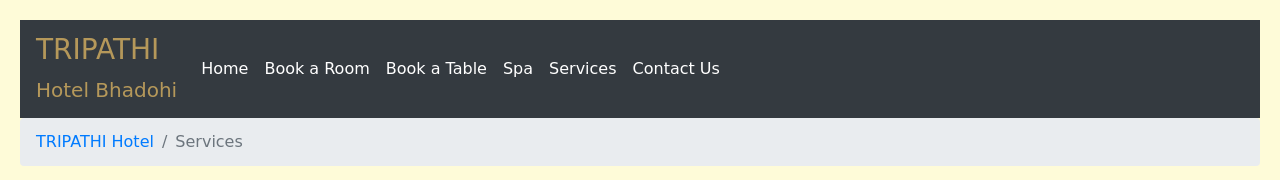
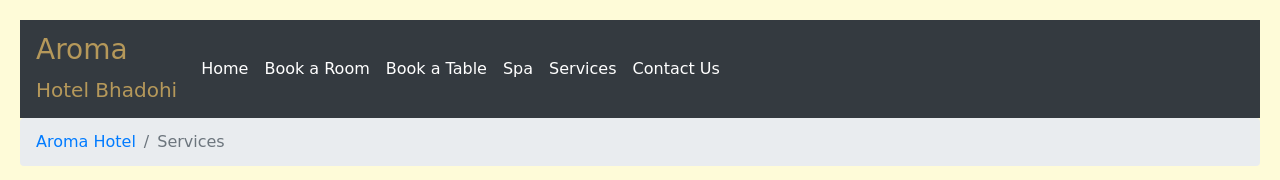
Before and after one commit to pothulavenu/Aroma-hotel, a plain HTML site: page services.html in a window 1280 px wide. Shown: the top 180 px of the page. Drawn offline with nearby package versions, Linux system fonts and the light colour scheme.

Commit message:
Update services.html

```diff
--- a/services.html
+++ b/services.html
@@ -6,7 +6,7 @@
     <link rel="stylesheet" href="https://maxcdn.bootstrapcdn.com/bootstrap/4.0.0/css/bootstrap.min.css" integrity="sha384-Gn5384xqQ1aoWXA+058RXPxPg6fy4IWvTNh0E263XmFcJlSAwiGgFAW/dAiS6JXm" crossorigin="anonymous">
     <link rel="stylesheet" href="css/style.css">
     <link rel="stylesheet" href="https://cdnjs.cloudflare.com/ajax/libs/font-awesome/4.7.0/css/font-awesome.min.css">
-    <title>TRIPATHI Hotel</title>
+    <title>Aroma Hotel</title>
     <!-- Start of Async Drift Code -->
 <script>
 	"use strict";
@@ -40,7 +40,7 @@
 
     <header class="sticky-top" style="background-color:#fefbd8;">
       <nav class="navbar navbar-expand-lg navbar-dark bg-dark">
-        <a class="navbar-brand" style="color: #b5985a;" href="#"><h3>TRIPATHI</h3><h7>Hotel Bhadohi</h7></a>
+        <a class="navbar-brand" style="color: #b5985a;" href="#"><h3>Aroma</h3><h7>Hotel Bhadohi</h7></a>
         <button class="navbar-toggler" type="button" data-toggle="collapse" data-target="#navbarNavAltMarkup" aria-controls="navbarNavAltMarkup" aria-expanded="false" aria-label="Toggle navigation">
           <span class="navbar-toggler-icon"></span>
         </button>
@@ -59,7 +59,7 @@
 
       <nav aria-label="breadcrumb bg-dark">
         <ol class="breadcrumb">
-          <li class="breadcrumb-item"><a href="index.html">TRIPATHI Hotel</a></li>
+          <li class="breadcrumb-item"><a href="index.html">Aroma Hotel</a></li>
           <li class="breadcrumb-item active" aria-current="page">Services</li>
         </ol>
       </nav>
```
